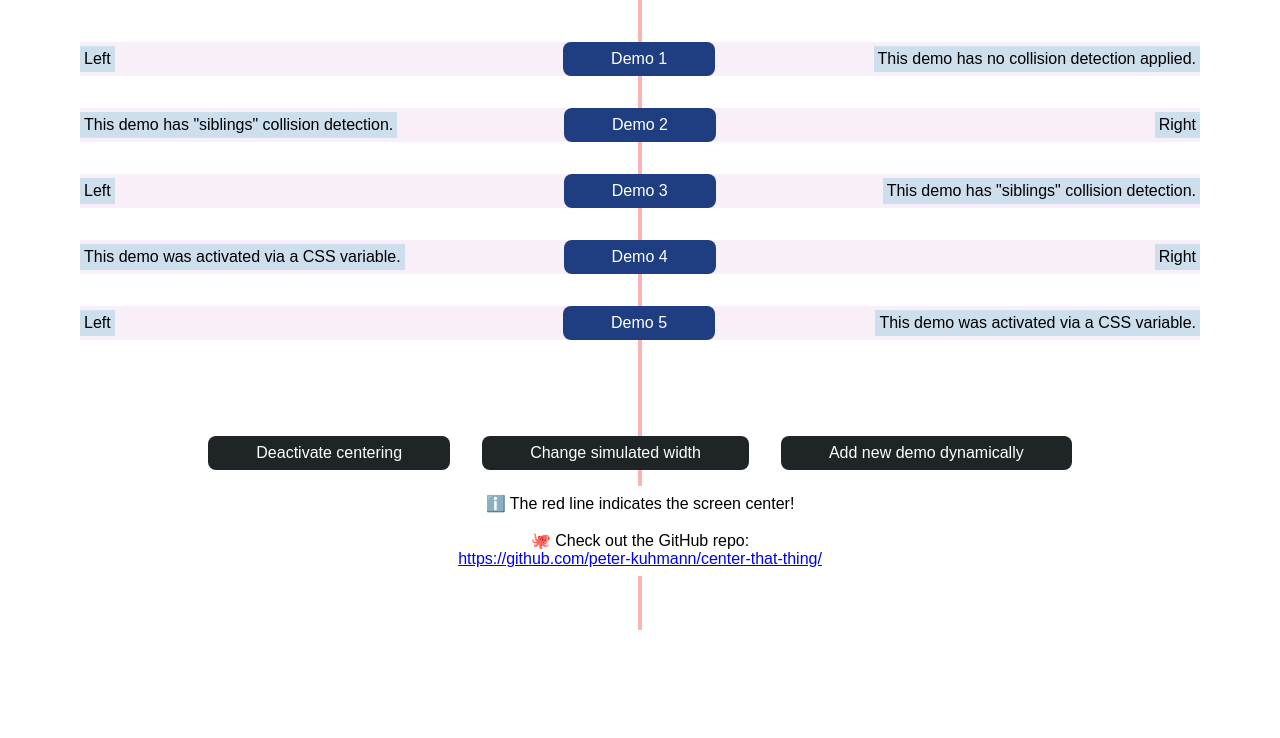
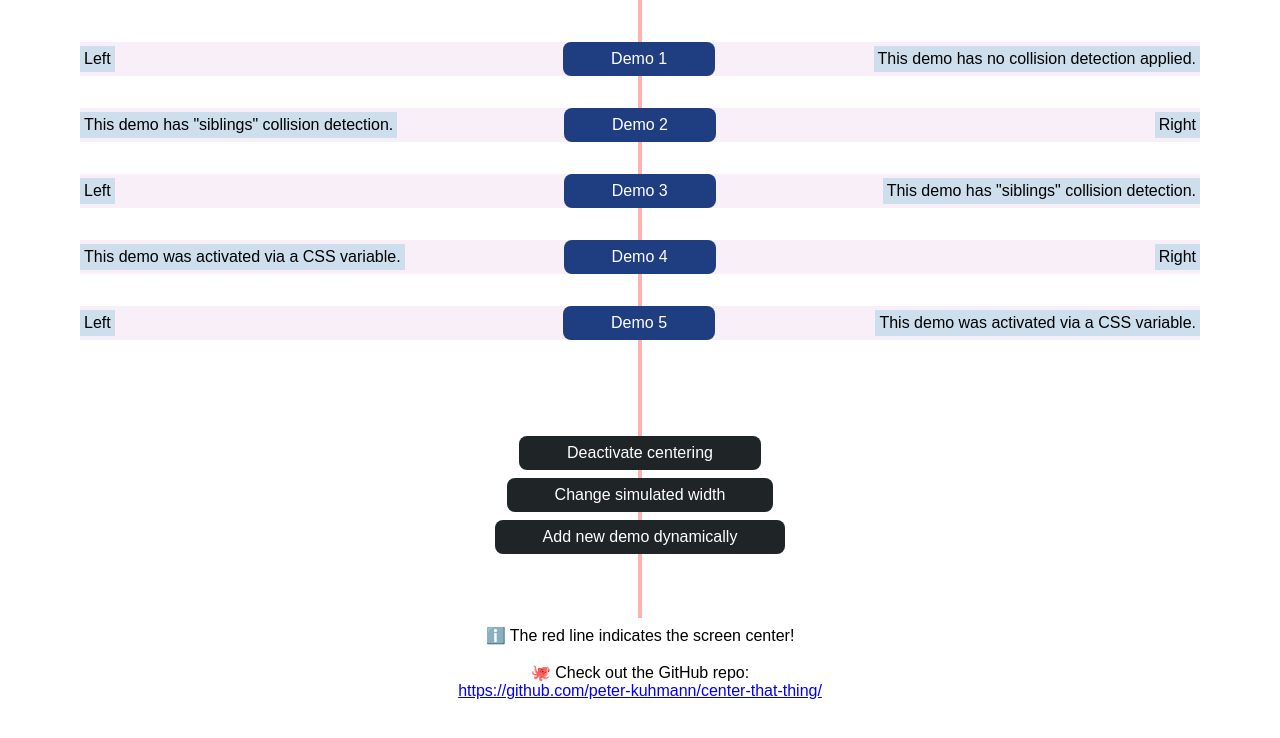
Before and after one commit to peter-kuhmann/center-that-thing, a website: page index.html in a window 1280 px wide. Shown: the part 170-908 px from the top of the page. Before the commit the page ends 800 px from the top, so only its background shows below. Drawn offline with Linux system fonts and the light colour scheme.

Commit message:
- Version 1.0.2 prepared - New GitHub action

```diff
--- a/index.html
+++ b/index.html
@@ -68,7 +68,7 @@
         </div>
 
         <div class="container flex-column" style="margin-top: 64px; justify-content: center;">
-            <div class="flex-row" style="gap: 32px; margin-bottom: 16px;">
+            <div class="flex-column" style="gap: 8px; margin-bottom: 64px;">
                 <button id="toggleCtt">Deactivate centering</button>
                 <button id="toggleWidth">Change simulated width</button>
                 <button id="addDemo">Add new demo dynamically</button>
```
Also changed, not shown: package.json (+5 -3 lines), .github/workflows/build-dist.yaml, CHANGELOG.md (added), README.md, dist/center-that-thing.js (deleted), dist/middleware.js (deleted), pnpm-lock.yaml.
